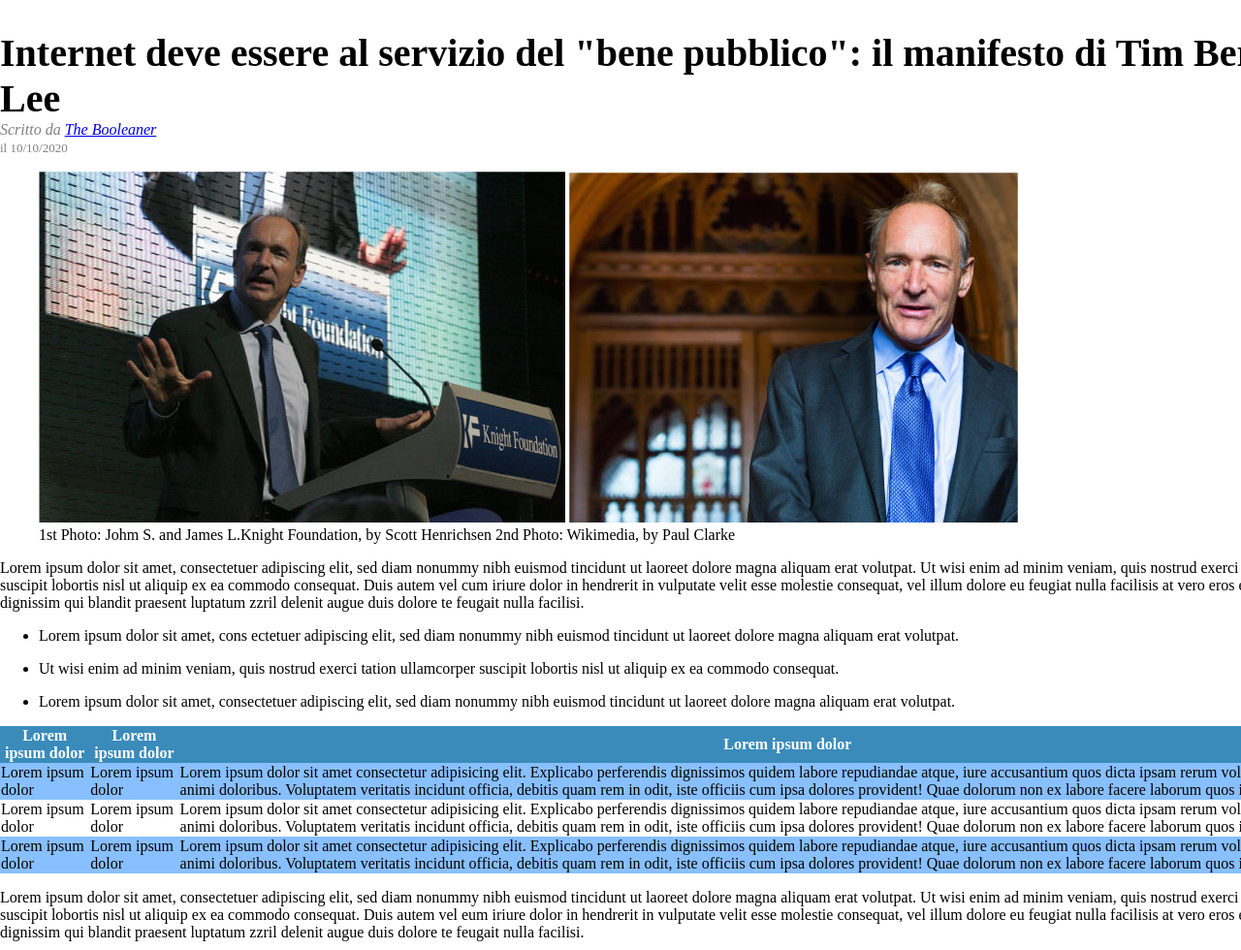
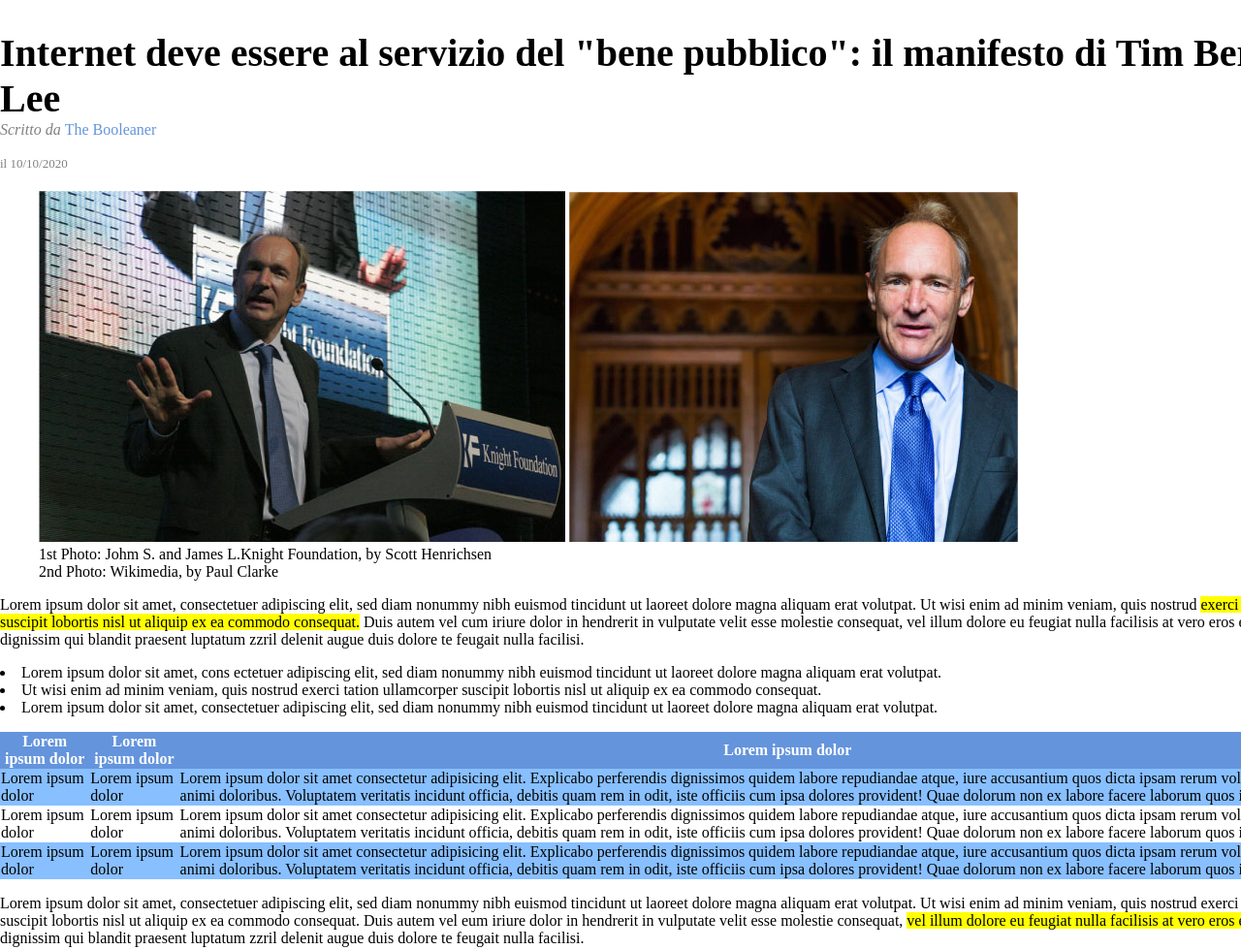
Before and after one commit to Yorbit/html-css-booleaner, a plain HTML site: page index.html in a window 1280 px wide. Shown: the part 182-1162 px from the top of the page at 97% size. Drawn offline with Linux system fonts and the light colour scheme.

Commit message:
add list position

```diff
--- a/index.html
+++ b/index.html
@@ -9,37 +9,37 @@
 </head>
 <body>
   <!-- Intestazione -->
+  <header id="header-main">
+    <div class="container">
+      <img src="logo.svg" alt="Logo B" id="logo">
+    </div>
+  </header>
   <!--Corpo principale-->
   <main>
     <article class="container">
       <header id="article-main">
-        <header id="header-main">
-          <div class="container"></div>
-          <img src="logo.svg" alt="Logo B" id="logo">
-        </header>
         <h1>Internet deve essere al servizio del "bene pubblico": il manifesto di Tim Berners-Lee</h1>
         <address class="text-gray">Scritto da <a href="#">The Booleaner</a></address>
-        <time class="text-gray text-small">il 10/10/2020</time>
+        <p><id class="text-gray text-small">il 10/10/2020</p>
       </header>
       <figure>
         <img src="tim-1.jpg" alt="Tim1">
         <img src="tim-2.jpg" alt="Tim2">
         <figcaption>
-          1st Photo: Johm S. and James L.Knight Foundation, by Scott Henrichsen
+          1st Photo: Johm S. and James L.Knight Foundation, by Scott Henrichsen <br />
           2nd Photo: Wikimedia, by Paul Clarke
         </figcaption>
       </figure>
       <p>
         Lorem ipsum dolor sit amet, consectetuer adipiscing elit, sed diam nonummy nibh euismod tincidunt ut laoreet dolore magna aliquam erat volutpat. Ut wisi enim
-        ad minim veniam, quis nostrud exerci tation ullamcorper suscipit lobortis nisl ut aliquip ex ea commodo consequat. Duis autem vel cum iriure dolor in hendrerit in
+        ad minim veniam, quis nostrud <mark>exerci tation ullamcorper suscipit lobortis nisl ut aliquip ex ea commodo consequat.</mark> Duis autem vel cum iriure dolor in hendrerit in
         vulputate velit esse molestie consequat, vel illum dolore eu feugiat nulla facilisis at vero eros et accumsan et iusto odio dignissim qui blandit praesent luptatum
         zzril delenit augue duis dolore te feugait nulla facilisi.
       </p>
       <ul>
-        <li><p>Lorem ipsum dolor sit amet, cons ectetuer adipiscing elit, sed diam nonummy nibh euismod tincidunt ut laoreet dolore magna aliquam erat volutpat.</p></li>
-        <li><p>Ut wisi enim ad minim veniam, quis nostrud exerci tation ullamcorper suscipit lobortis nisl ut aliquip ex ea commodo consequat.</p></li>
-        <li><p>Lorem ipsum dolor sit amet, consectetuer adipiscing elit, sed diam nonummy nibh euismod tincidunt ut laoreet dolore magna aliquam erat volutpat.
-        </p></li>
+        <li>Lorem ipsum dolor sit amet, cons ectetuer adipiscing elit, sed diam nonummy nibh euismod tincidunt ut laoreet dolore magna aliquam erat volutpat.</li>
+        <li>Ut wisi enim ad minim veniam, quis nostrud exerci tation ullamcorper suscipit lobortis nisl ut aliquip ex ea commodo consequat.</li>
+        <li>Lorem ipsum dolor sit amet, consectetuer adipiscing elit, sed diam nonummy nibh euismod tincidunt ut laoreet dolore magna aliquam erat volutpat.</li>
       </ul>
       <table>
         <thead>
@@ -70,7 +70,7 @@
       <p>
         Lorem ipsum dolor sit amet, consectetuer adipiscing elit, sed diam nonummy nibh euismod tincidunt ut laoreet dolore magna aliquam erat volutpat. Ut wisi enim
         ad minim veniam, quis nostrud exerci tation ullamcorper suscipit lobortis nisl ut aliquip ex ea commodo consequat. Duis autem vel eum iriure dolor in hendrerit in
-        vulputate velit esse molestie consequat, vel illum dolore eu feugiat nulla facilisis at vero eros et accumsan et justo odio dignissim qui blandit praesent luptatum
+        vulputate velit esse molestie consequat, <mark>vel illum dolore eu feugiat nulla facilisis at vero eros et accumsan et justo odio</mark> dignissim qui blandit praesent luptatum
         zzril delenit augue duis dolore te feugait nulla facilisi.
       </p>
       <aside>
--- a/style.css
+++ b/style.css
@@ -13,6 +13,12 @@ body{
     margin: 0 auto;
 }
 
+a{
+    text-decoration: none;
+    font-style:normal;
+    color: rgb(100,148,220);
+}
+
 #logo{
     height: 60px;
     vertical-align: middle;
@@ -21,6 +27,11 @@ body{
 h1{
     font-size: 40px;
     margin-bottom: 0px;
+}
+
+ul{
+    padding-left: 0;
+    list-style-position: inside;
 }
 
 .text-gray{
@@ -64,6 +75,10 @@ table{
 }
 
 .table-head{
-    background-color: rgb(58, 139, 186);
+    background-color: rgb(100,148,220);
     color: white;
 }
+
+#article-main{
+    margin-bottom: 20px;
+}
```
